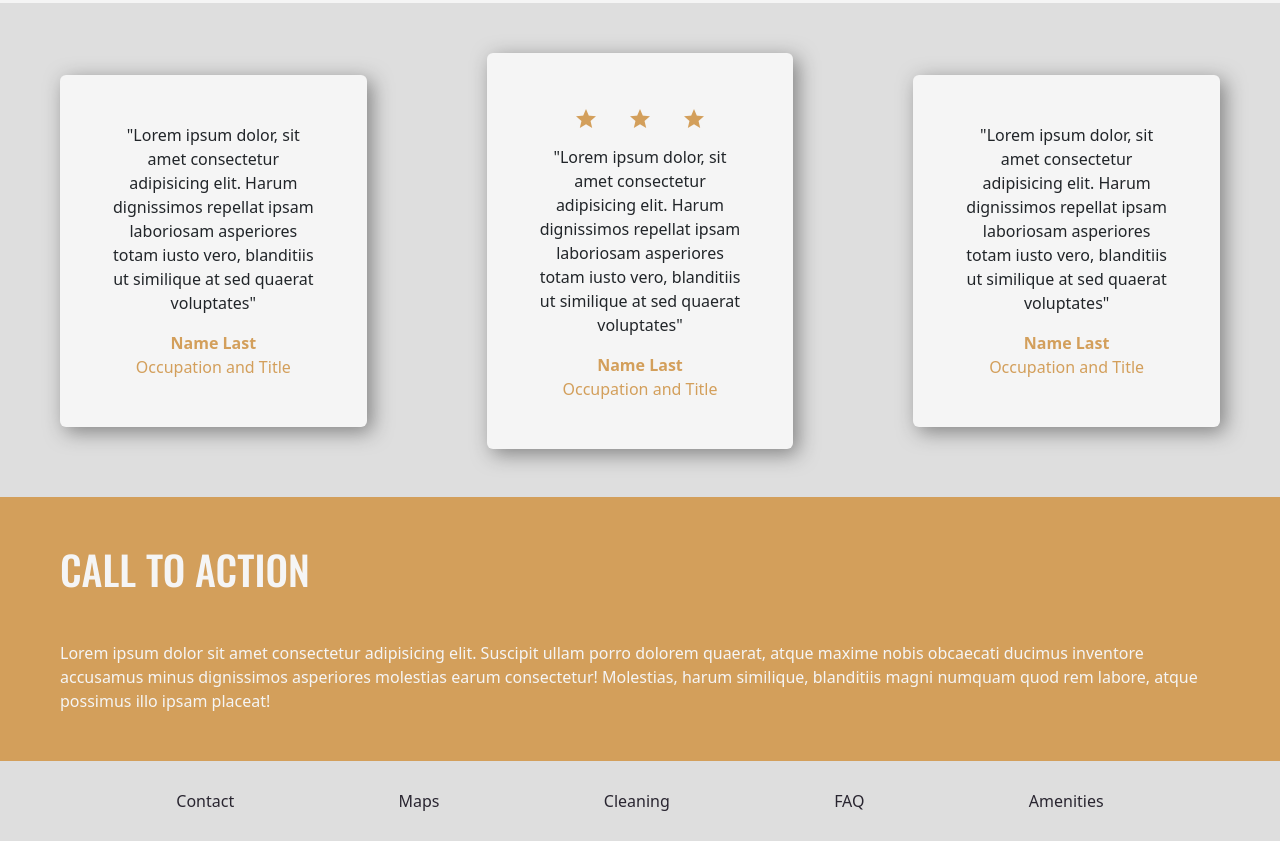
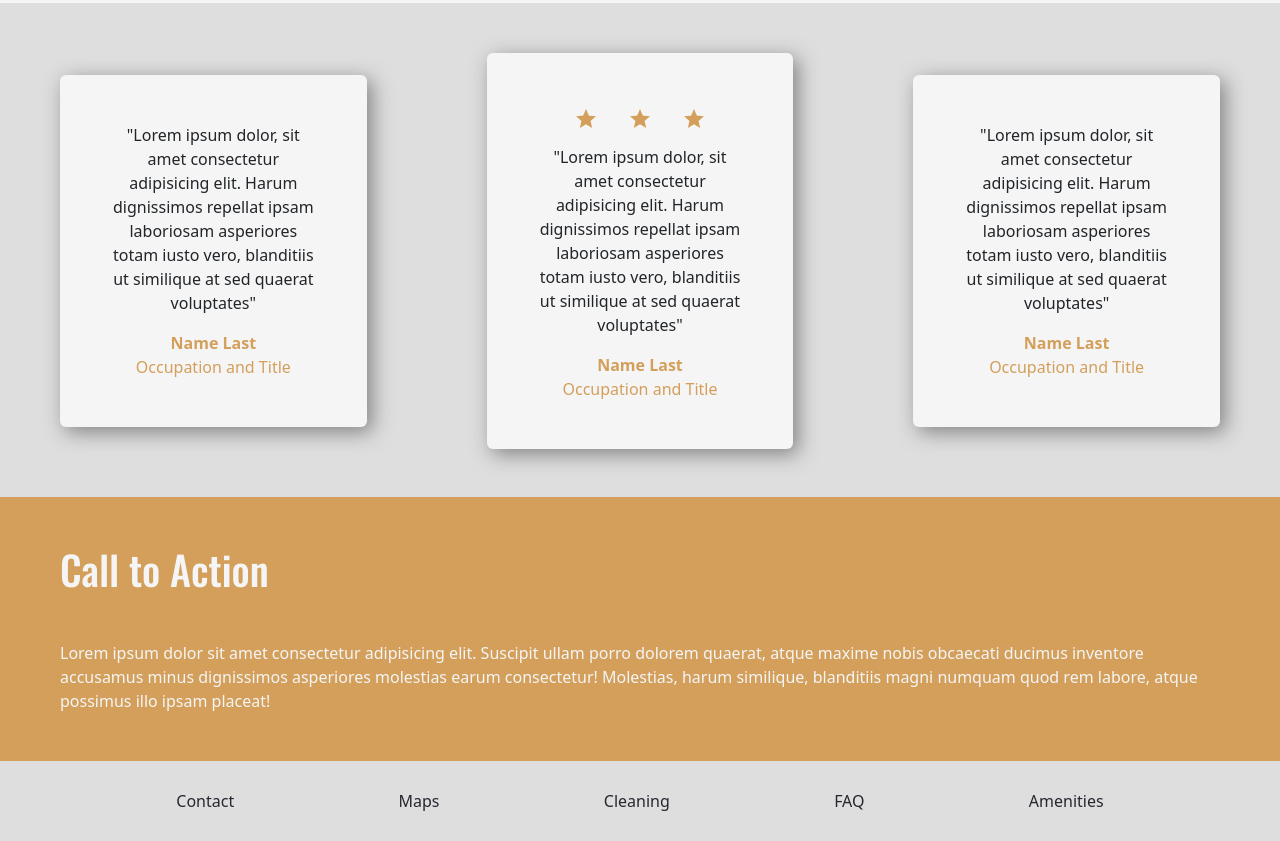
Before and after one commit to everettsmith928/vacationhome, a plain HTML site: page index.html in a window 1280 px wide. Shown: the part 1515-2356 px from the top of the page. Drawn offline with nearby package versions, Linux system fonts and the light colour scheme.

Commit message:
updating text

```diff
--- a/index.html
+++ b/index.html
@@ -156,7 +156,7 @@
     <!-- NOTE Call to action area. Final row before footer to engage user -->
     <section class="row cta bg-orange">
       <div class="col-12">
-        <h1 class="lightgrey m-5">CALL TO ACTION</h1>
+        <h1 class="lightgrey m-5">Call to Action</h1>
         <p class="lightgrey m-5">Lorem ipsum dolor sit amet consectetur adipisicing elit. Suscipit ullam porro dolorem
           quaerat, atque maxime
           nobis obcaecati ducimus inventore accusamus minus dignissimos asperiores molestias earum consectetur!
```
